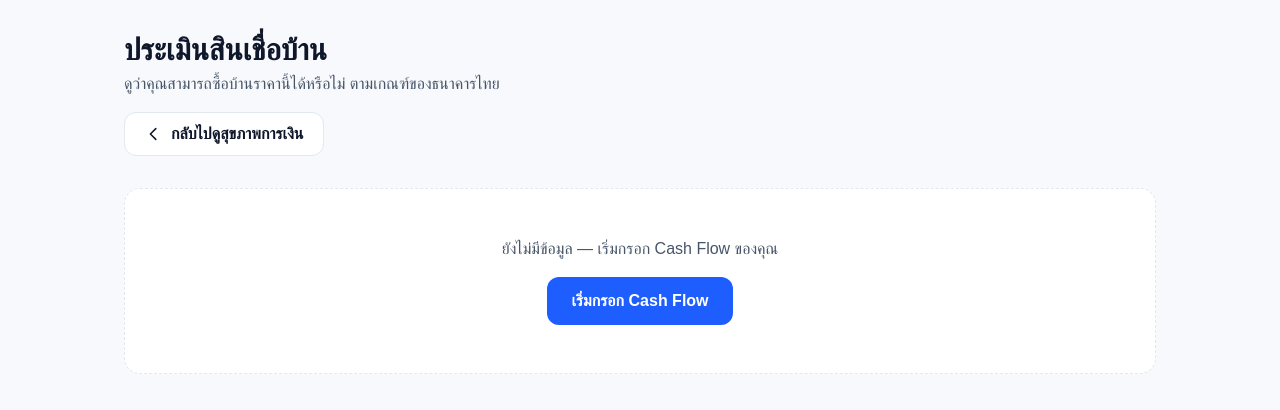
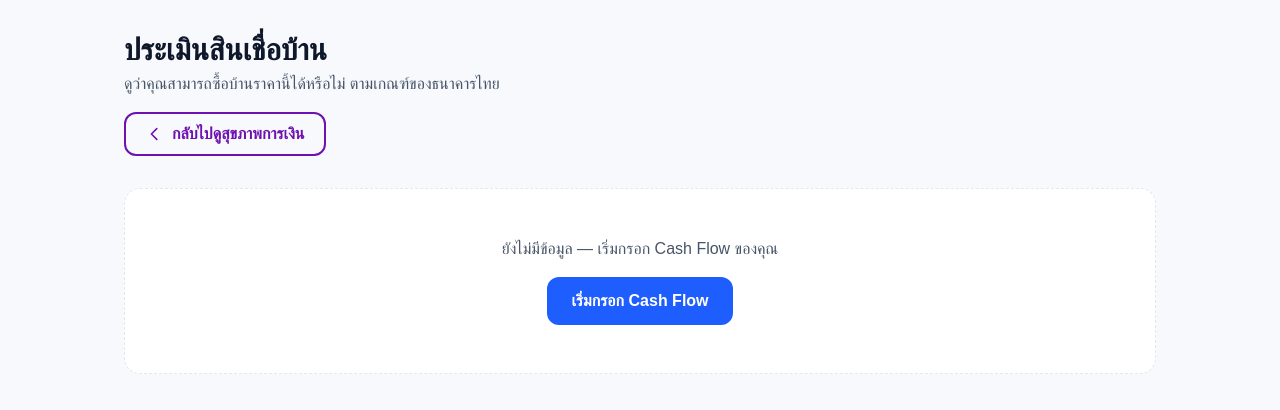
Before and after one commit to Wizardsmile1412/bear-tung, a Next.js app: page /mortgage in a window 1280 px wide. Shown: the top 410 px of the page. Built offline with nearby package versions, Linux system fonts and the light colour scheme; a web font is replaced by a local one.

Commit message:
style(ui): restyle secondary button to purple outline across nav and home page

```diff
--- a/src/app/page.tsx
+++ b/src/app/page.tsx
@@ -51,7 +51,7 @@ export default function Home() {
           </Link>
           <Link
             href="/cashflow"
-            className="text-sm font-medium text-primary hover:text-primary-hover transition-colors"
+            className="inline-flex h-11 items-center gap-2 rounded-button border-2 border-purple-800 bg-transparent px-5 text-base font-semibold text-purple-800 transition-colors hover:bg-purple-100 active:scale-[0.98] focus:outline-none focus:ring-3 focus:ring-primary-soft focus:border-purple-800"
           >
             แก้ไข Cash Flow
           </Link>
--- a/src/components/ui/NavButtonLink.tsx
+++ b/src/components/ui/NavButtonLink.tsx
@@ -19,7 +19,7 @@ const BASE_CLASSES =
 
 const VARIANT_CLASSES: Record<NavButtonVariant, string> = {
   primary: "bg-primary text-white hover:bg-primary-hover",
-  secondary: "border border-outline bg-surface text-ink hover:bg-surface-sunken focus:border-primary",
+  secondary: "border-2 border-purple-800 bg-transparent text-purple-800 hover:bg-purple-100 focus:border-purple-800",
 };
 
 /**
```
Also changed, not shown: .claude/settings.json, public/Health-Wealth-Checkup-scaled.jpeg (added).
